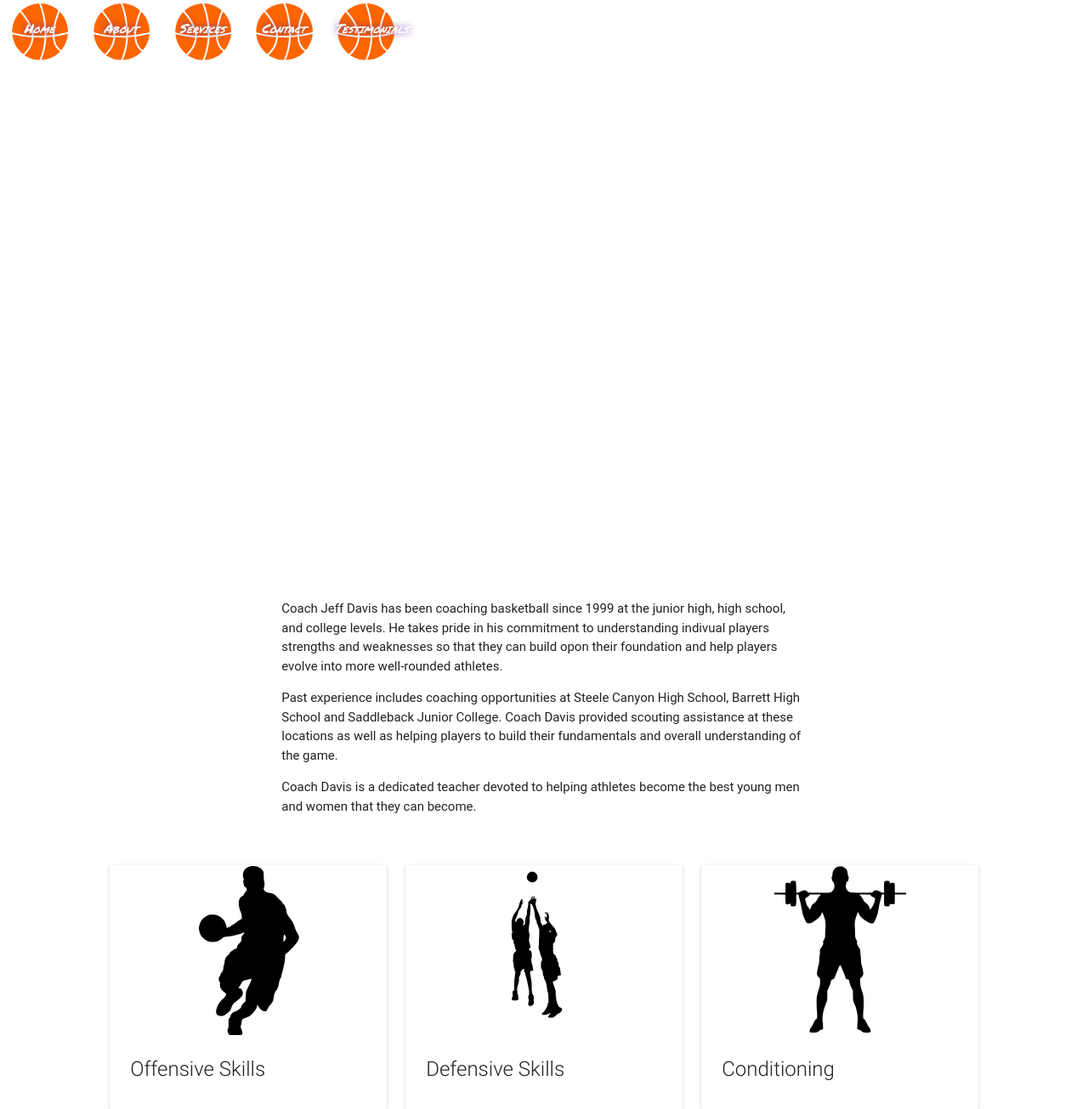
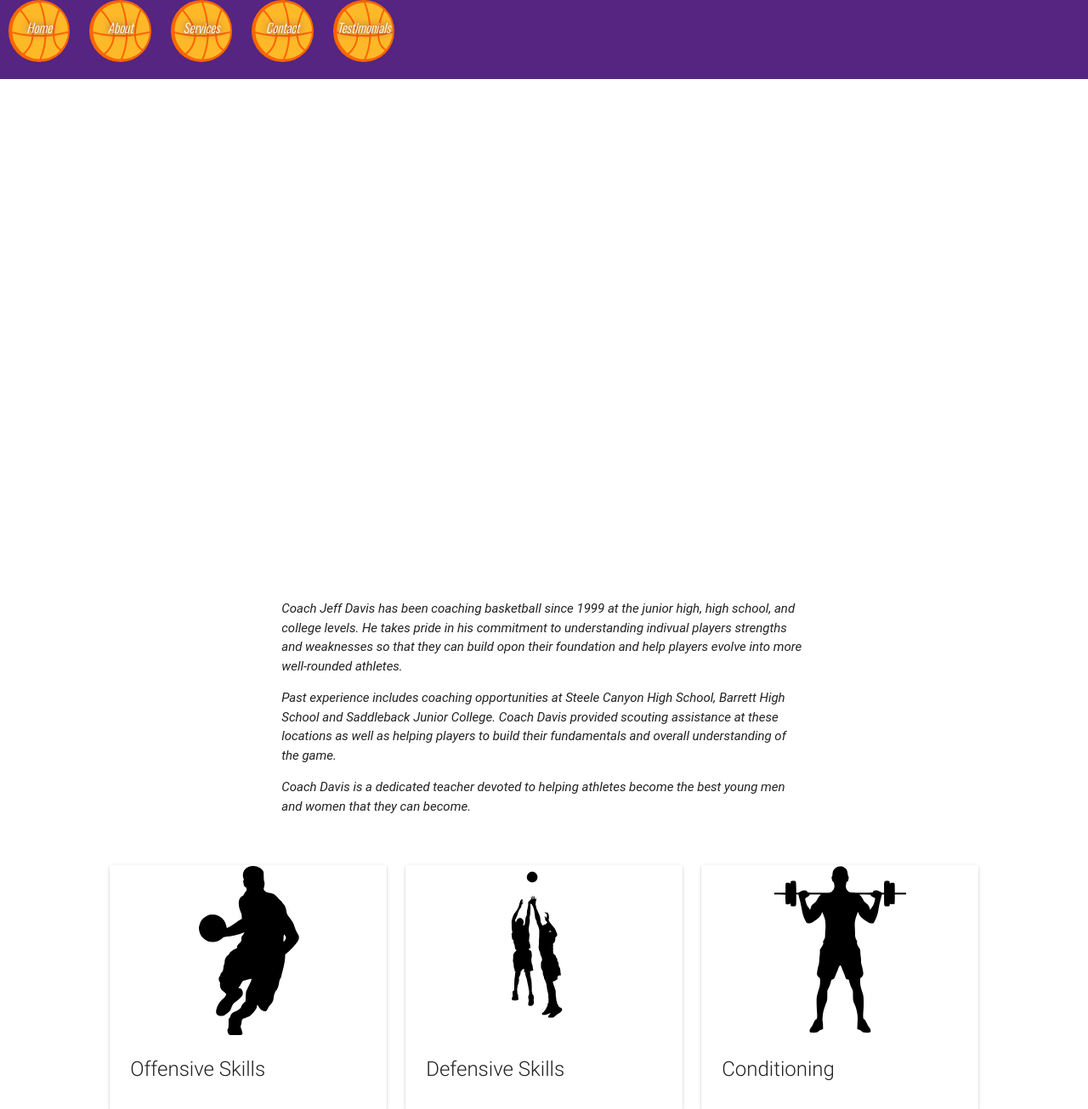
Before and after one commit to kevintrogers/team-first-basketball, a PHP site: page / in a window 1280 px wide. Shown: the top 1305 px of the page at 85% size. Run offline with PHP 8.4, Linux system fonts and the light colour scheme; some libraries are stand-ins or nearby versions; some web fonts are replaced.

Commit message:
changed color scheme and fonts

```diff
--- a/css/style.css
+++ b/css/style.css
@@ -1,15 +1,15 @@
-@import url(https://fonts.googleapis.com/css?family=Permanent+Marker|Oswald:400,300,700);
+@import url(https://fonts.googleapis.com/css?family=Oswald:400,300,700);
 #home {
   background: url("http://u83341670@s605611687.onlinehome.us/img/outside_court.jpg") center;
   background-size: cover;
   height: 85vh;
   font-family: "Oswald";
   font-style: italic;
-  font-variant: small-caps; }
+  font-weight: 300; }
 
 /*.brand-logo {
       color: yellow !important;
-  text-shadow: 0 0 .5em rebeccapurple;
+  text-shadow: 0 0 .5em $laker-purple;
   font-variant:normal;
 
 }*/
@@ -45,20 +45,20 @@
     transform: translate(1750%, -50%) rotate(300deg); } }
 
 nav {
-  background: transparent;
+  background: #552581;
   box-shadow: none;
   position: fixed !important;
   height: auto;
   z-index: 999; }
 
 nav li {
-  font-family: "Permanent Marker", cursive;
+  font-family: "Oswald", cursive;
   font-size: 1.1em;
   border-radius: 50%;
   width: 4.4em;
   height: 4.4em;
   margin: 0 .6em 0 .6em;
-  background: url("/img/basketball.svg") center;
+  background: #fd6500 url("/img/basketball.svg") center;
   background-size: cover;
   position: relative;
   overflow: visible;
@@ -71,14 +71,17 @@
 nav li a {
   padding: 0 !important;
   text-align: center;
-  font-variant: small-caps;
-  text-shadow: 0 0 8px rebeccapurple; }
+  color: #fff;
+  text-shadow: 0 0 8px #552581; }
 
 nav li a:hover {
   background: none; }
 
 section {
   margin: 10px 0; }
+
+#about-text {
+  font-style: italic; }
 
 .tab-title {
   text-align: center; }
--- a/scss/style.scss
+++ b/scss/style.scss
@@ -1,6 +1,8 @@
-@import url(https://fonts.googleapis.com/css?family=Permanent+Marker|Oswald:400,300,700);
+@import url(https://fonts.googleapis.com/css?family=Oswald:400,300,700);
 
-$fancyfont: 'Permanent Marker', cursive;
+$fancyfont: 'Oswald', cursive;
+$laker-purple: #552581;
+$laker-gold: #fdb928;
 
 $basefont: 'Oswald';
 $bounce-time: 2s;
@@ -11,12 +13,12 @@
   height: 85vh;
   font-family: $basefont;
   font-style: italic;
-  font-variant: small-caps;
+ font-weight: 300;
 
 }
 /*.brand-logo {
       color: yellow !important;
-  text-shadow: 0 0 .5em rebeccapurple;
+  text-shadow: 0 0 .5em $laker-purple;
   font-variant:normal;
 
 }*/
@@ -78,7 +80,7 @@
 }
 
 nav {
-  background: transparent;
+  background:$laker-purple;
   box-shadow: none;
   position: fixed !important;
   height: auto;
@@ -91,7 +93,7 @@
   width: 4.4em;
   height: 4.4em;
   margin: 0 .6em 0 .6em;
-  background: url('/img/basketball.svg') center;
+  background: #fd6500 url('/img/basketball.svg') center;
   background-size: cover;
   position:relative;
   overflow: visible;
@@ -100,6 +102,7 @@
 
 
 }
+
 .bounce {
    animation: bounce 1.05s;
 
@@ -108,14 +111,18 @@
 nav li a {
   padding: 0 !important;
   text-align: center;
-  font-variant: small-caps;
-  text-shadow: 0 0 8px rebeccapurple;
+  color: #fff;
+  text-shadow: 0 0 8px $laker-purple;
 }
 nav li a:hover {
     background: none;
 }
 section {
     margin:  10px 0;
+}
+#about-text {
+    font-style: italic;
+
 }
 .tab-title {
     text-align:center;
```
Also changed, not shown: img/basketball.svg.
